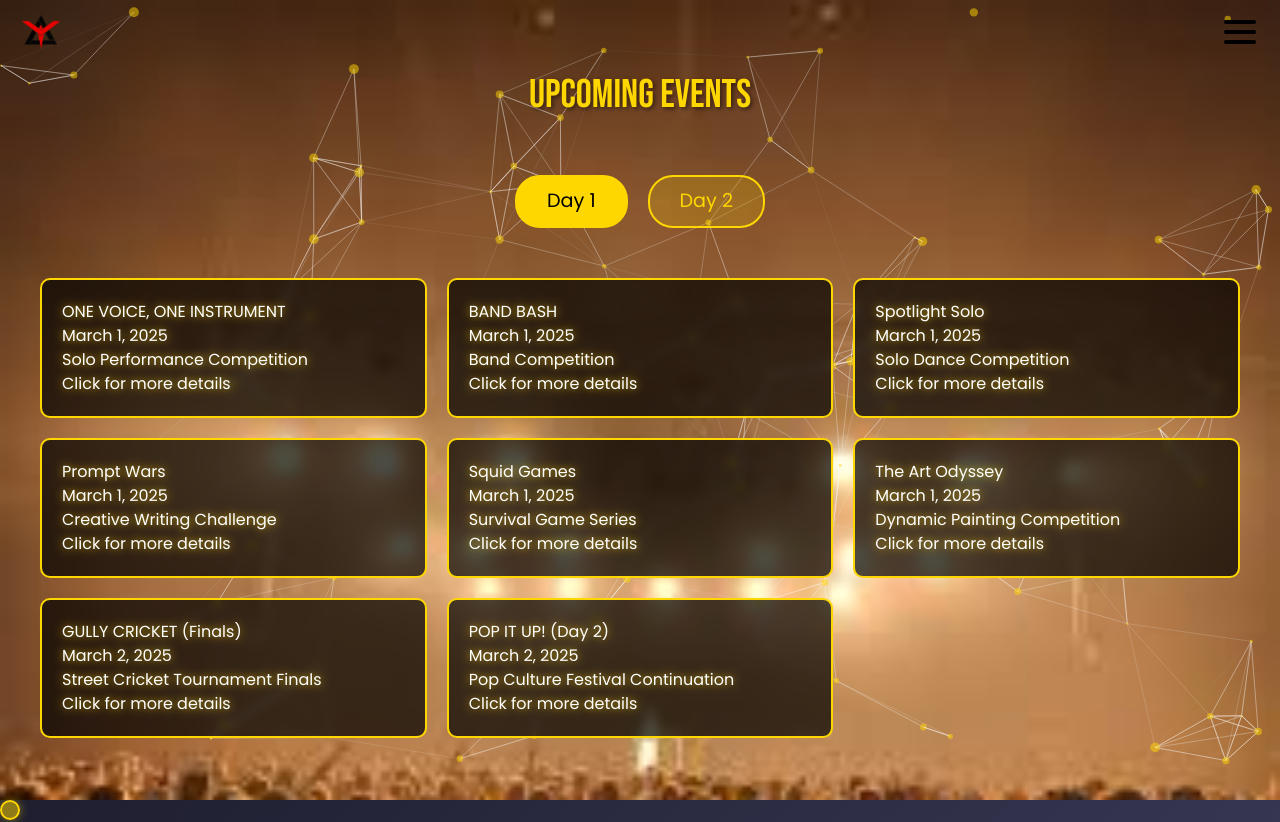
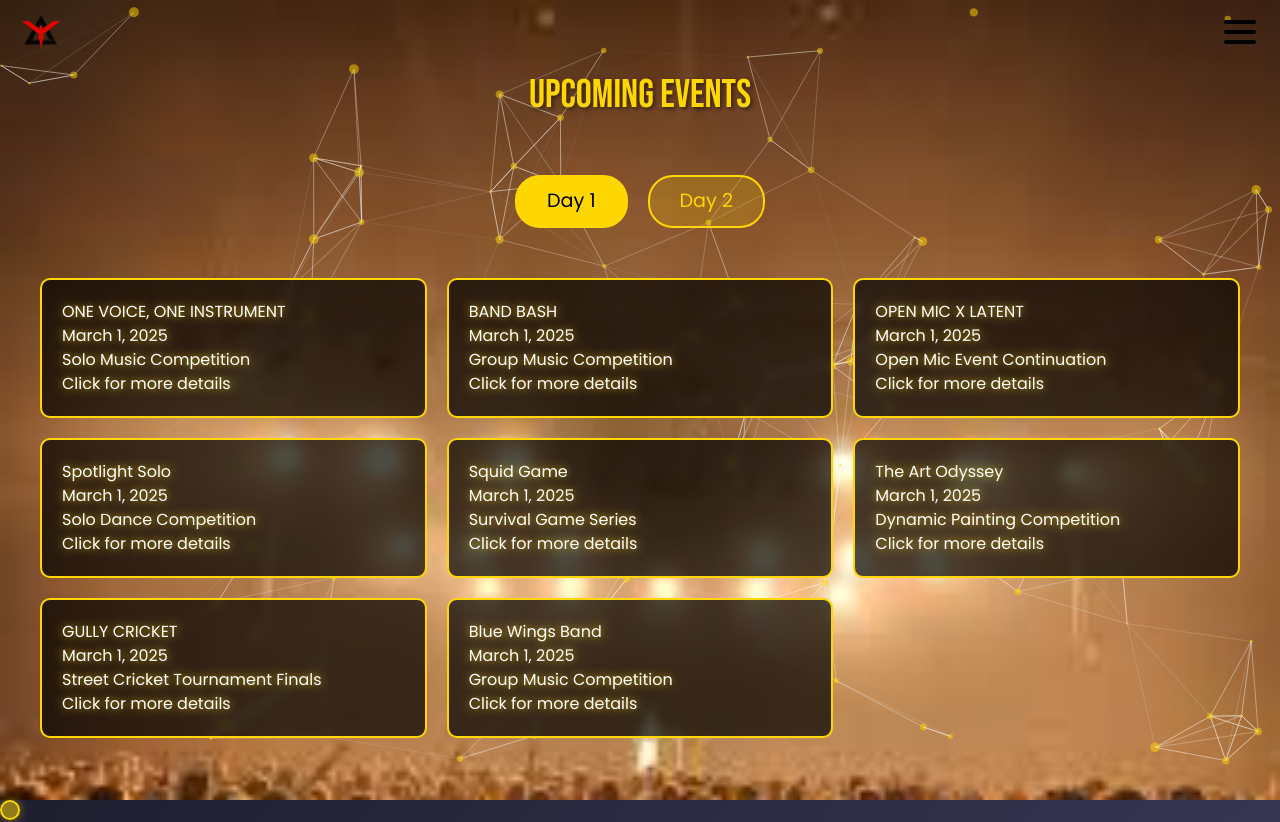
Before and after one commit to SnehanshuPal27/Yuvaan2k25, a React (Vite) app: page /eventIndex in a window 1280 px wide. Shown: the top 822 px of the page. Built offline with nearby package versions, Linux system fonts and the light colour scheme; a web font is replaced by a local one.

Commit message:
event sequence corrected

```diff
--- a/src/components/events/Events.jsx
+++ b/src/components/events/Events.jsx
@@ -114,10 +114,10 @@ const Events = () => {
   const day1Events = [
     {
       title: "ONE VOICE, ONE INSTRUMENT",
-      image: "",
+      image: "/flyer - MUSIC.jpg",
       date: "March 1, 2025",
-      time: "10:00 AM - 5:00 PM",
-      shortDescription: "Solo Performance Competition",
+      time: "5:00 PM - 6:00 PM",
+      shortDescription: "Solo Music Competition",
       fullDescription: `Two Categories:\n
     • Vocalists\n
     • Instrumentalists\n
@@ -126,10 +126,10 @@ const Events = () => {
     • Creativity\n
     • Stage Presence\n
     • Overall Performance`,
-      location: "Auditorium, IIITG",
+      location: "Main Stage, IIITG",
       coordinators: [
         { name: "Ananya Anurag Lenka", contact: "9437089199" },
-        { name: "Karthikeya Seeram", contact: "8978327879" },
+        { name: "Karthikeya Seeram", contact: "6307542454" },
         { name: "Bhavish Melekote", contact: "9321432559" },
       ],
       registrationLink: {
@@ -142,10 +142,10 @@ const Events = () => {
     },
     {
       title: "BAND BASH",
-      image: "../../public/flyer - MUSIC.jpg",
+      image: "/flyer - MUSIC.jpg",
       date: "March 1, 2025",
-      time: "2:00 PM - 6:00 PM",
-      shortDescription: "Band Competition",
+      time: "6:00 PM - 7:00 PM",
+      shortDescription: "Group Music Competition",
       fullDescription: `Performance Guidelines:\n
     • Bands must perform original or cover songs\n
     • Performance duration: 15-20 minutes\n
@@ -156,7 +156,7 @@ const Events = () => {
       location: "Main Stage, IIITG",
       coordinators: [
         { name: "Ananya Anurag Lenka", contact: "9437089199" },
-        { name: "Karthikeya Seeram", contact: "8978327879" },
+        { name: "Karthikeya Seeram", contact: "6307542454" },
         { name: "Bhavish Melekote", contact: "9321432559" },
       ],
       registrationLink: {
@@ -168,15 +168,34 @@ const Events = () => {
       teamSize: "3-8",
     },
     {
+      title: "OPEN MIC X LATENT",
+      image: "../../public/flyer - open mic.jpg",
+      date: "March 1, 2025",
+      time: "5:00 PM - 9:00 PM",
+      shortDescription: "Open Mic Event Continuation",
+      fullDescription: `1) Each performer gets maximum 5 minutes.
+      2) Content should be anything but it should be family-friendly and respectful.
+      3) Performer should predict a score before performing and after performance we match the average score of judge to the guess score of the performer.
+      4) Winner will be decided if guessed score matches with average score.`,
+      location: "Main Stage, IIITG",
+      coordinators: [
+        { name: "Shubh Tiwari", contact: "9528015193" },
+        { name: "Vanshika Gupta", contact: "7408710213" },
+      ],
+      registrationLink:
+        "https://docs.google.com/forms/d/e/1FAIpQLSfjWPqY-ZC9NHzqCDXbwIE0Uql4IIYz011X28wTQra9eumP3g/viewform",
+      teamSize: "1",
+    },
+    {
       title: "Spotlight Solo",
-      image: "../../public/Drama.JPG",
+      image: "/Drama.JPG",
       date: "March 1, 2025",
-      time: "9:00 AM - 4:00 PM",
+      time: "4:00 PM - 5:00 PM",
       shortDescription: "Solo Dance Competition",
       fullDescription: `1) Participants are free to choose their theme. The content should be meaningful, engaging, and age-appropriate.
       2) Each team must perform within the allotted time limit as per competition guidelines.
       3) Only minimal props are allowed, and participants must manage them independently.`,
-      location: "Dance Studio, IIITG",
+      location: "Main Stage, IIITG",
       coordinators: [
         { name: "Abhiraj Tomar", contact: "9205454265" },
         { name: "Mohit Kumawat", contact: "9468844484" },
@@ -186,33 +205,10 @@ const Events = () => {
         "https://docs.google.com/forms/d/e/1FAIpQLSd5cu5F_yObiBgfhIFKbcbseo02j4ZP3fN0LuzFNd-Uo9XsVQ/viewform?usp=header",
       teamSize: "1",
     },
-    {
-      title: "Prompt Wars",
-      image: "",
-      date: "March 1, 2025",
-      time: "11:00 AM - 7:00 PM",
-      shortDescription: "Creative Writing Challenge",
-      fullDescription: `● Prompts will be provided on the spot by the event organizers.
-      ● Vulgar or offensive content will lead to immediate disqualification.`,
-      location: "Creative Hub, IIITG",
-      coordinators: [
-        { name: "Abhiraj Tomar", contact: "9205454265" },
-        {
-          name: "Mohit Kumawat",
-          contact: "9468844484",
-        },
-        {
-          name: "Prakshay Saini",
-          contact: "9034480145",
-        },
-      ],
-      registrationLink:
-        "https://docs.google.com/forms/d/e/1FAIpQLSfCw-vp5dNfLnLEZMEi9SjyJE3l13BmYCXJ_iZcHe6PsXRTUA/viewform?usp=header",
-      teamSize: "2-4",
-    },
+
 
     {
-      title: "Squid Games",
+      title: "Squid Game",
       image: "",
       date: "March 1, 2025",
       time: "11:00 AM - 8:00 PM",
@@ -266,10 +262,10 @@ const Events = () => {
       teamSize: "2",
     },
     {
-      title: "GULLY CRICKET (Finals)",
+      title: "GULLY CRICKET ",
       image: "",
-      date: "March 2, 2025",
-      time: "8:00 AM - 6:00 PM",
+      date: "March 1, 2025",
+      time: "11:30 AM - 5:00 PM",
       shortDescription: "Street Cricket Tournament Finals",
       fullDescription: `1) Matches will be played with a tennis ball.
       2) Equipment (bat & ball) will be provided.
@@ -283,26 +279,29 @@ const Events = () => {
       teamSize: "3",
     },
     {
-      title: "POP IT UP! (Day 2)",
-      image: "/QUIZ.JPG",
-      date: "March 2, 2025",
-      time: "9:00 AM - 6:00 PM",
-      shortDescription: "Pop Culture Festival Continuation",
-      fullDescription: `Day 2 Events:\n
-    • Cosplay Finals\n
-    • Art Competition Results\n
-    • Pop Culture Trivia Finals\n
-    • Gaming Tournament Finals\n
-    • Best of Show Awards`,
-      location: "Festival Ground, IIITG",
+      title: "Blue Wings Band",
+      image: "",
+      date: "March 1, 2025",
+      time: "8:00 PM - 10:00 PM",
+      shortDescription: "Group Music Competition",
+      fullDescription: `Performance Guidelines:\n
+    • Bands must perform original or cover songs\n
+    • Performance duration: 15-20 minutes\n
+    Judging Criteria:\n
+    • Musical Synchronization\n
+    • Stage Presence\n
+    • Overall Impact`,
+      location: "Main Stage, IIITG",
       coordinators: [
-        { name: "Thamas Prakash Gaykawad", contact: "7898187813" },
-        { name: "Shubham Kumar", contact: "9065582032" },
+        { name: "", contact: "" }
       ],
-      registrationLink:
-        "https://docs.google.com/forms/d/e/1FAIpQLScqjuGDR89jtcm-pr4iLEiPOJauYkMIb949bGZQPsOBBUMO7A/viewform?usp=header",
-      teamSize: "1-3",
+      registrationLink: {
+        internal:
+          "",
+      },
+      teamSize: "3-8",
     },
+
   ];
 
   const day2Events = [
@@ -346,6 +345,30 @@ const Events = () => {
         "https://docs.google.com/forms/d/e/1FAIpQLScqY67gLJEg4uahCk1hi00RNFr9WxFGnYS5jQTGBH5AN_vfdQ/viewform?usp=header",
       teamSize: "4-12",
     },
+    {
+      title: "Prompt Wars",
+      image: "/Drama.JPG",
+      date: "March 2, 2025",
+      time: "12:00 PM - 1:00 PM",
+      shortDescription: "Group Performance",
+      fullDescription: `● Prompts will be provided on the spot by the event organizers.
+      ● Vulgar or offensive content will lead to immediate disqualification.`,
+      location: "Main Stage, IIITG",
+      coordinators: [
+        { name: "Abhiraj Tomar", contact: "9205454265" },
+        {
+          name: "Mohit Kumawat",
+          contact: "9468844484",
+        },
+        {
+          name: "Prakshay Saini",
+          contact: "9034480145",
+        },
+      ],
+      registrationLink:
+        "https://docs.google.com/forms/d/e/1FAIpQLSfCw-vp5dNfLnLEZMEi9SjyJE3l13BmYCXJ_iZcHe6PsXRTUA/viewform?usp=header",
+      teamSize: "2-4",
+    },
 
     {
       title: "MUSICAL OLYMPICS (Finals)",
@@ -386,25 +409,7 @@ const Events = () => {
         "https://docs.google.com/forms/d/e/1FAIpQLSeVZUBubD0i2We5mlDHTKuRiRQwjKmHEgFHnndr0LUO56zBRQ/viewform?usp=header",
       teamSize: "3",
     },
-    {
-      title: "OPEN MIC X LATENT (Day 2)",
-      image: "../../public/flyer - open mic.jpg",
-      date: "March 2, 2025",
-      time: "5:00 PM - 9:00 PM",
-      shortDescription: "Open Mic Event Continuation",
-      fullDescription: `1) Each performer gets maximum 5 minutes.
-      2) Content should be anything but it should be family-friendly and respectful.
-      3) Performer should predict a score before performing and after performance we match the average score of judge to the guess score of the performer.
-      4) Winner will be decided if guessed score matches with average score.`,
-      location: "Student Center, IIITG",
-      coordinators: [
-        { name: "Shubh Tiwari", contact: "9528015193" },
-        { name: "Vanshika Gupta", contact: "7408710213" },
-      ],
-      registrationLink:
-        "https://docs.google.com/forms/d/e/1FAIpQLSfjWPqY-ZC9NHzqCDXbwIE0Uql4IIYz011X28wTQra9eumP3g/viewform",
-      teamSize: "1",
-    },
+
     {
       title: "Squid Games (Finals)",
       image: "",
@@ -416,6 +421,27 @@ const Events = () => {
       coordinators: [{ name: "Fun Coordinator", contact: "Contact Info" }],
       registrationLink: "#squid-games-registration-finals",
       teamSize: "3-5",
+    },
+    {
+      title: "POP IT UP!",
+      image: "/QUIZ.JPG",
+      date: "March 2, 2025",
+      time: "9:00 AM - 6:00 PM",
+      shortDescription: "Pop Culture Festival Continuation",
+      fullDescription: `Day 2 Events:\n
+    • Cosplay Finals\n
+    • Art Competition Results\n
+    • Pop Culture Trivia Finals\n
+    • Gaming Tournament Finals\n
+    • Best of Show Awards`,
+      location: "Festival Ground, IIITG",
+      coordinators: [
+        { name: "Thamas Prakash Gaykawad", contact: "7898187813" },
+        { name: "Shubham Kumar", contact: "9065582032" },
+      ],
+      registrationLink:
+        "https://docs.google.com/forms/d/e/1FAIpQLScqjuGDR89jtcm-pr4iLEiPOJauYkMIb949bGZQPsOBBUMO7A/viewform?usp=header",
+      teamSize: "1-3",
     },
   ];
 
```
Also changed, not shown: 1 other file (tests, documents, lock files or other folders).
